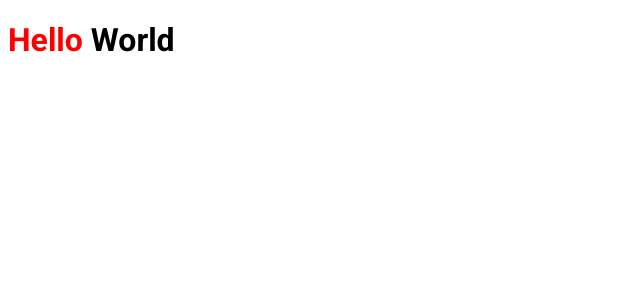
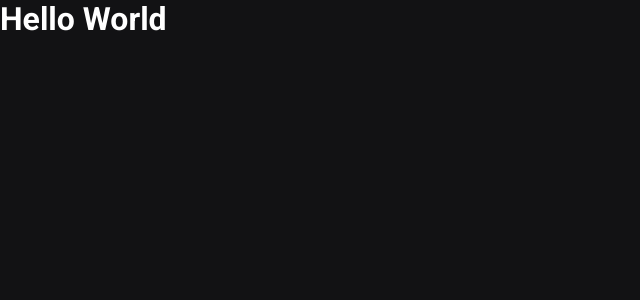
Before and after one commit to WD-GabrielKenji/Application-Ignews, a Next.js app: page / in a window 1280 px wide. Shown: the top 300 px of the page, without its empty margins (0-640 px from the left). Built offline with nearby package versions, Linux system fonts and the light colour scheme.

Commit message:
Feat: Add Estilos Globais

```diff
--- a/src/pages/_app.tsx
+++ b/src/pages/_app.tsx
@@ -1,4 +1,6 @@
 import { AppProps } from 'next/app';
+
+import '../styles/global.scss';
 
 function MyApp({ Component, pageProps }: AppProps) {
   return <Component {...pageProps} />
--- a/src/pages/index.tsx
+++ b/src/pages/index.tsx
@@ -1,5 +1,6 @@
 import Head from 'next/head';
-import styles from '../styles/home.module.scss';
+
+// import styles from '../styles/home.module.scss';
 
 export default function Home() {
   return (
@@ -8,8 +9,8 @@
         <title>Inicio | Ig.news</title>
       </Head>
 
-      <h1 className={styles.title}>
-        Hello <span>World</span>
+      <h1>
+        Hello World
       </h1>
     </>
   )
--- /dev/null
+++ b/src/styles/global.scss
@@ -0,0 +1,46 @@
+* {
+    margin: 0;
+    padding: 0;
+    box-sizing: border-box;
+}
+
+@media (max-width: 1080px){
+    html{
+        font-size: 93.75% //15px
+    }
+}
+
+@media (max-width: 720px){
+    html{
+        font-size: 87.5% //14px
+    }
+}
+
+:root{
+    --white: #FFFFFF;
+
+    --gray-100: #e1e1e6;
+    --gray-300: #a8a8b3;
+    --gray-900: #121214;
+
+    --cyan-500: #61dafb;
+    --yellow-500: #eba417;
+}
+
+body {
+    background: var(--gray-900);
+    color: var(--white);
+}
+
+body, input, textarea, select, button {
+    font: 400 1rem "Roboto", sans-serif;
+}
+
+button {
+    cursor: pointer;
+}
+
+a {
+    color: inherit; // Assume a cor do elemento pai
+    text-decoration: none;
+}
--- a/src/styles/home.module.scss
+++ /dev/null
@@ -1,9 +0,0 @@
-
-.title {
-    color: red;
-    font-family: Roboto;
-
-    span{
-        color: black;
-    }
-}
```
